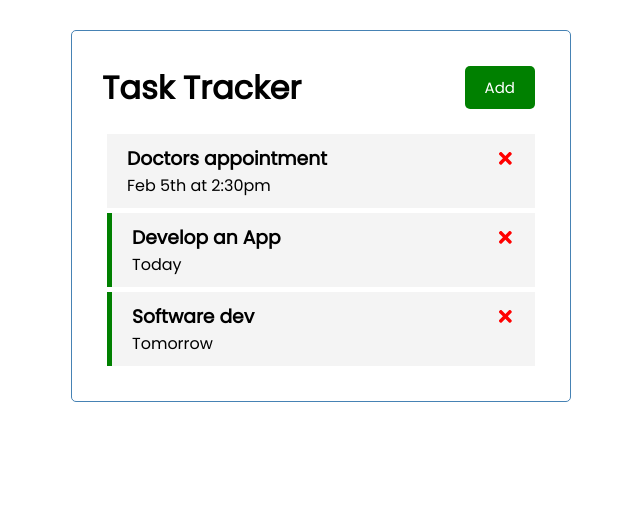
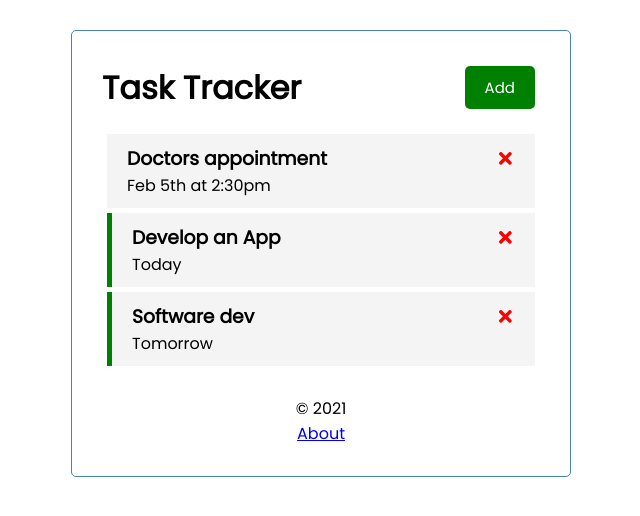
Before and after one commit to faisalabdulkadir/tasktracker, a React (Create React App) app: page / in a window 1280 px wide. Shown: the top 516 px of the page, without its empty margins (319-959 px from the left). Built offline with nearby package versions, Linux system fonts and the light colour scheme; data requests are answered from the project's data file.

Commit message:
added route for respective components

```diff
--- a/src/App.js
+++ b/src/App.js
@@ -1,7 +1,11 @@
 import { useState, useEffect } from 'react';
+import { BrowserRouter as Router, Route } from 'react-router-dom';
 import Header from './components/Header';
 import Tasks from './components/Tasks';
 import AddTask from './components/AddTask';
+import Footer from './components/Footer';
+import About from './components/About';
+
 
 function App() {
   const [showAddTask, setShowAddTask] = useState(false);
@@ -80,11 +84,15 @@
   }
 
   return (
+    <Router>
       <div className="container">
         <Header
           onAdd={() => setShowAddTask(!showAddTask)}
           showAdd={showAddTask}
         />
+
+        <Route path='/' exact render={(props) =>
+        (<>
           {showAddTask && <AddTask onAdd={addTask} />}
 
           {tasks.length > 0 ?
@@ -95,7 +103,14 @@
             />
             : 'No tasks to show'
           }
+        </>
+        )}
+        />
+        <Route path='/about' component={About} />
+        <Footer />
       </div>
+    </Router>
+
 
   );
 }
```
Lines whose indentation alone changed are shown as unchanged.
